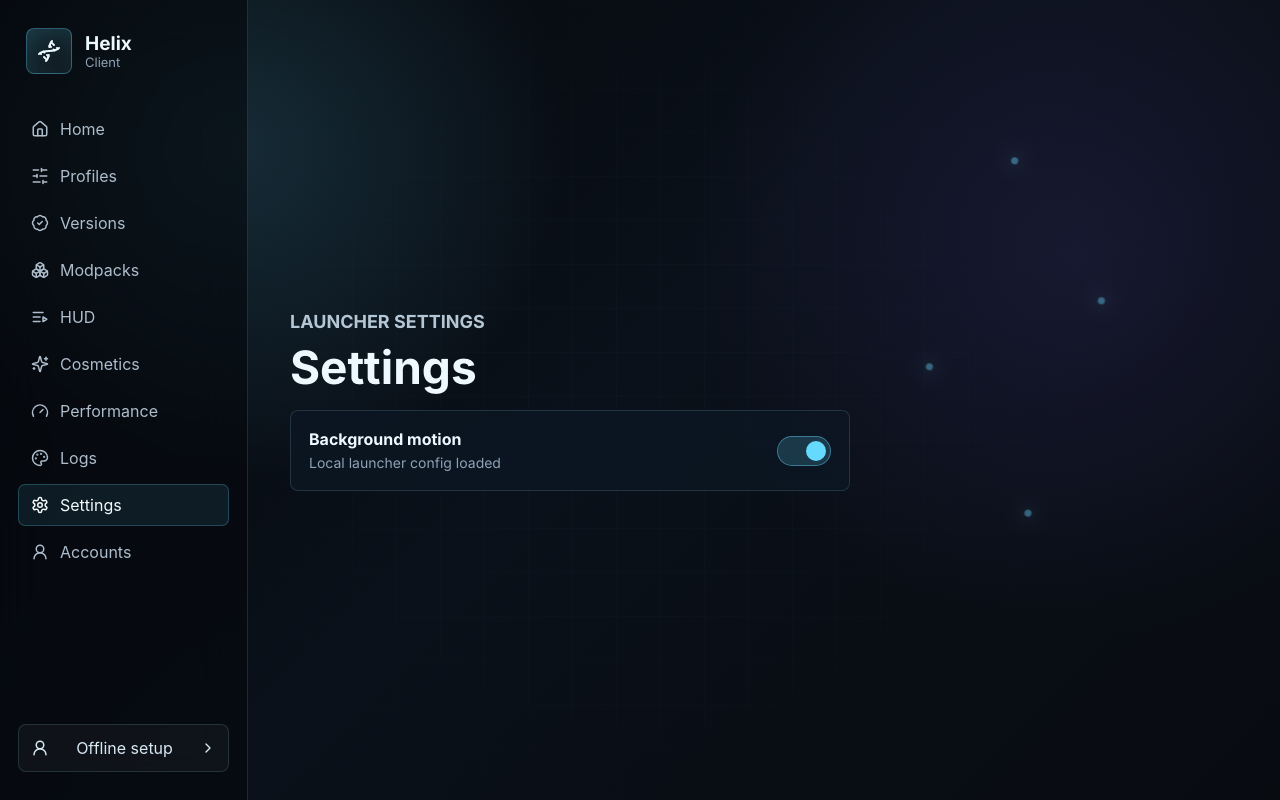
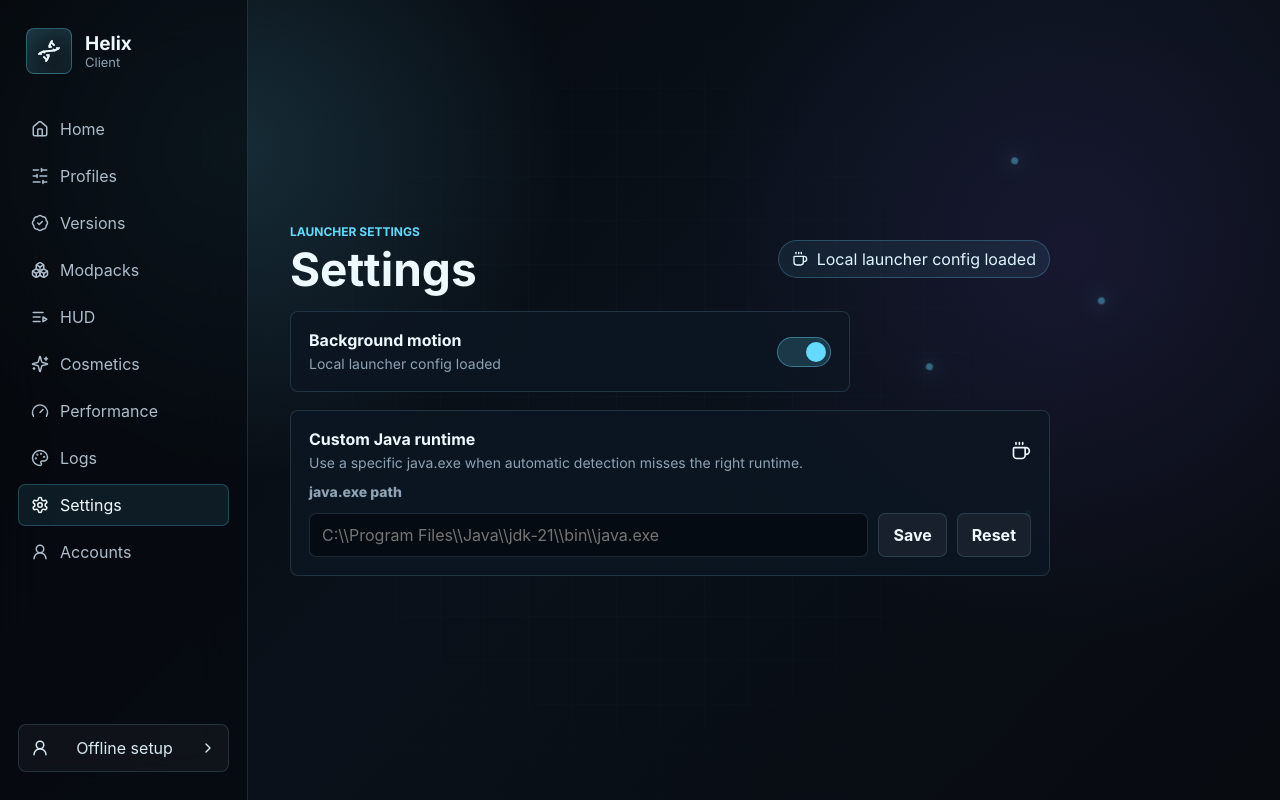
Before and after one commit to zwu5h/HelixClient, a React (Vite) app in the folder launcher/: page / in a window 1280 px wide. Both pictures are taken after a click on the button "Settings". Built offline with nearby package versions, Linux system fonts and the light colour scheme.

Commit message:
Add custom Java runtime settings

```diff
--- a/launcher/src/App.tsx
+++ b/launcher/src/App.tsx
@@ -231,6 +231,27 @@
       ...current,
       status: "Launcher config saved"
     }));
+  }
+
+  async function updateCustomJavaPath(customJavaPath?: string) {
+    const nextConfig = {
+      ...configState.config,
+      customJavaPath: customJavaPath?.trim() || undefined
+    };
+
+    setConfigState((current) => ({
+      ...current,
+      config: nextConfig,
+      status: "Saving Java runtime path"
+    }));
+
+    await saveLauncherConfig(nextConfig);
+
+    setConfigState((current) => ({
+      ...current,
+      status: nextConfig.customJavaPath ? "Custom Java path saved" : "Custom Java path cleared"
+    }));
+    await handleSystemScan();
   }
 
   async function selectProfile(profile: LaunchProfile) {
@@ -542,7 +563,9 @@
         ) : activeSection === "settings" ? (
           <SettingsScreen
             backgroundAnimation={configState.config.backgroundAnimation}
+            customJavaPath={configState.config.customJavaPath}
             status={configState.status}
+            onSaveCustomJavaPath={updateCustomJavaPath}
             onToggleAnimation={toggleAnimation}
           />
         ) : activeSection === "logs" ? (
@@ -1162,17 +1185,36 @@
 
 function SettingsScreen({
   backgroundAnimation,
+  customJavaPath,
   status,
+  onSaveCustomJavaPath,
   onToggleAnimation
 }: {
   backgroundAnimation: boolean;
+  customJavaPath?: string;
   status: string;
+  onSaveCustomJavaPath: (path?: string) => void;
   onToggleAnimation: () => void;
 }) {
+  const [javaPath, setJavaPath] = useState(customJavaPath ?? "");
+
+  useEffect(() => {
+    setJavaPath(customJavaPath ?? "");
+  }, [customJavaPath]);
+
   return (
-    <section className="placeholder-screen settings-screen" aria-labelledby="settings-title">
-      <p className="eyebrow">Launcher settings</p>
-      <h1 id="settings-title">Settings</h1>
+    <section className="settings-screen" aria-labelledby="settings-title">
+      <header className="screen-header">
+        <div>
+          <p className="eyebrow">Launcher settings</p>
+          <h1 id="settings-title">Settings</h1>
+        </div>
+        <div className="profile-pill">
+          <Coffee size={16} />
+          <span>{status}</span>
+        </div>
+      </header>
+
       <div className="setting-row">
         <div>
           <strong>Background motion</strong>
@@ -1182,6 +1224,38 @@
           <span />
         </button>
       </div>
+
+      <form
+        className="settings-panel"
+        onSubmit={(event) => {
+          event.preventDefault();
+          onSaveCustomJavaPath(javaPath);
+        }}
+      >
+        <div className="settings-panel-header">
+          <div>
+            <strong>Custom Java runtime</strong>
+            <span>Use a specific java.exe when automatic detection misses the right runtime.</span>
+          </div>
+          <Coffee size={20} />
+        </div>
+        <label htmlFor="custom-java-path">java.exe path</label>
+        <div className="settings-input-row">
+          <input
+            id="custom-java-path"
+            onChange={(event) => setJavaPath(event.target.value)}
+            placeholder="C:\\Program Files\\Java\\jdk-21\\bin\\java.exe"
+            type="text"
+            value={javaPath}
+          />
+          <button className="secondary-action" type="submit">
+            Save
+          </button>
+          <button className="secondary-action" type="button" onClick={() => onSaveCustomJavaPath(undefined)}>
+            Reset
+          </button>
+        </div>
+      </form>
     </section>
   );
 }
--- a/launcher/src/styles.css
+++ b/launcher/src/styles.css
@@ -498,7 +498,12 @@
 }
 
 .settings-screen {
+  display: grid;
+  width: 100%;
+  max-width: 760px;
+  min-height: 100%;
   align-content: center;
+  gap: 18px;
 }
 
 .accounts-screen {
@@ -1176,6 +1181,64 @@
   background: var(--panel-strong);
 }
 
+.settings-panel {
+  display: grid;
+  gap: 12px;
+  width: min(760px, 100%);
+  padding: 18px;
+  border: 1px solid var(--line);
+  border-radius: 8px;
+  background: var(--panel-strong);
+}
+
+.settings-panel-header {
+  display: flex;
+  align-items: center;
+  justify-content: space-between;
+  gap: 16px;
+}
+
+.settings-panel-header strong,
+.settings-panel-header span {
+  display: block;
+}
+
+.settings-panel-header strong {
+  margin-bottom: 6px;
+}
+
+.settings-panel-header span,
+.settings-panel label {
+  color: var(--muted);
+  font-size: 14px;
+}
+
+.settings-panel label {
+  font-weight: 800;
+}
+
+.settings-input-row {
+  display: grid;
+  grid-template-columns: minmax(0, 1fr) auto auto;
+  gap: 10px;
+}
+
+.settings-input-row input {
+  min-width: 0;
+  height: 44px;
+  padding: 0 12px;
+  border: 1px solid var(--line);
+  border-radius: 7px;
+  outline: none;
+  background: rgba(4, 9, 14, 0.72);
+  color: #eef8ff;
+  font: inherit;
+}
+
+.settings-input-row input:focus {
+  border-color: rgba(102, 217, 255, 0.46);
+}
+
 .setting-row strong,
 .setting-row span {
   display: block;
```
